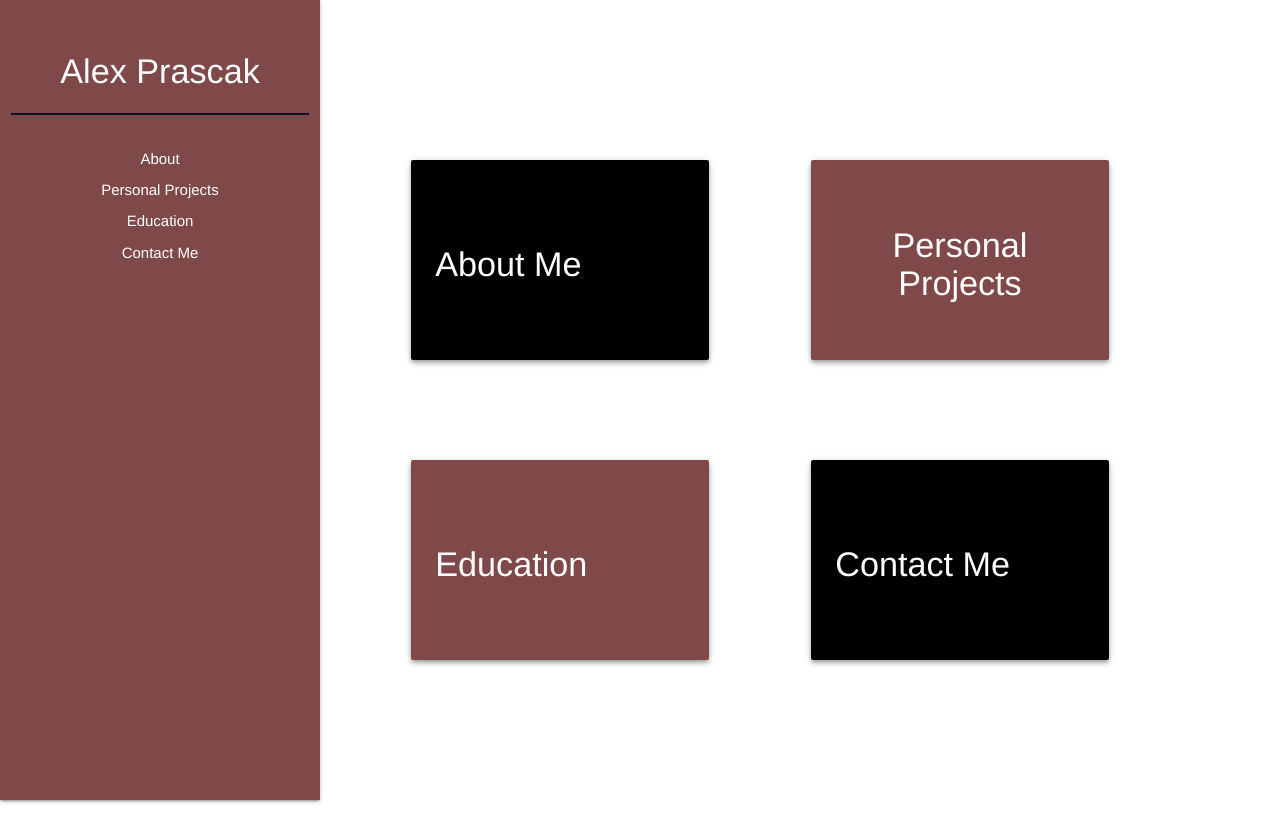
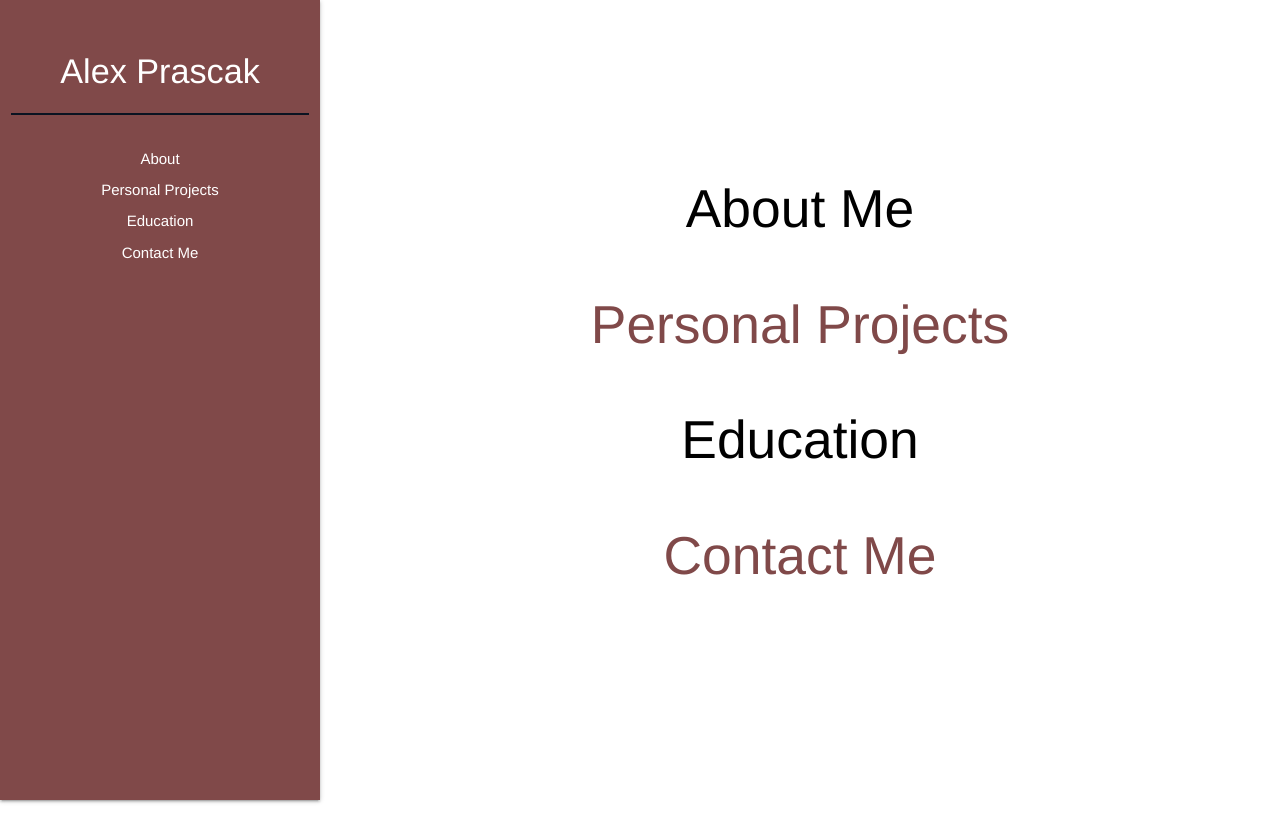
Before and after one commit to APrascak/Personal-Page, a Vue app: page / in a window 1280 px wide. Built offline with nearby package versions, Linux system fonts and the light colour scheme; the HTML template or start-up script is replaced by a standard one.

Commit message:
Updated Home page layout.

```diff
--- a/src/components/Home.vue
+++ b/src/components/Home.vue
@@ -11,8 +11,8 @@
           <li><router-link class="white-text" :to="{ name: 'About'}">Contact Me</router-link></li>
         </ul>
       </div>
-      <div class="col m9 l9">
-        <div class="row top-row">
+      <div class="col m9 l9 center">
+        <!-- <div class="row top-row">
           <div class="col m4 l4 offset-m1 offset-l1">
             <div class="card-panel black tleft z-depth-2 valign-wrapper center">
               <h4 class="white-text right">About Me</h4>
@@ -35,8 +35,13 @@
               <h4 class="white-text">Contact Me</h4>
             </div>
           </div>
+        </div> -->
+        <div class="">
+          <h2 class="black-text first"><router-link class="black-text first" :to="{ name: 'About' }">About Me</router-link></h2>
+          <h2 class="even-header"><router-link class="even-header" :to="{ name: 'Projects' }">Personal Projects</router-link></h2>
+          <h2 class="black-text"><router-link class="black-text" :to="{ name: 'Education' }">Education</router-link></h2>
+          <h2 class="even-header"><router-link class="even-header" :to="{ name: 'About' }">Contact Me</router-link></h2>
         </div>
-
       </div>
     </div>
   </div>
@@ -78,6 +83,7 @@
   }
   .m9 {
     height: 100vh;
+    text-align: center;
   }
   .tleft {
     height: 25vh;
@@ -103,8 +109,15 @@
   .m4 {
     height: 100%;
   }
-  .card-panel h4 {
+  .m9 h2 {
+    height: 10vh;
     padding: 0%;
     text-align: center;
   }
+  .even-header {
+    color: #804949
+  }
+  .first {
+    margin-top: 22.5vh;
+  }
 </style>
```
